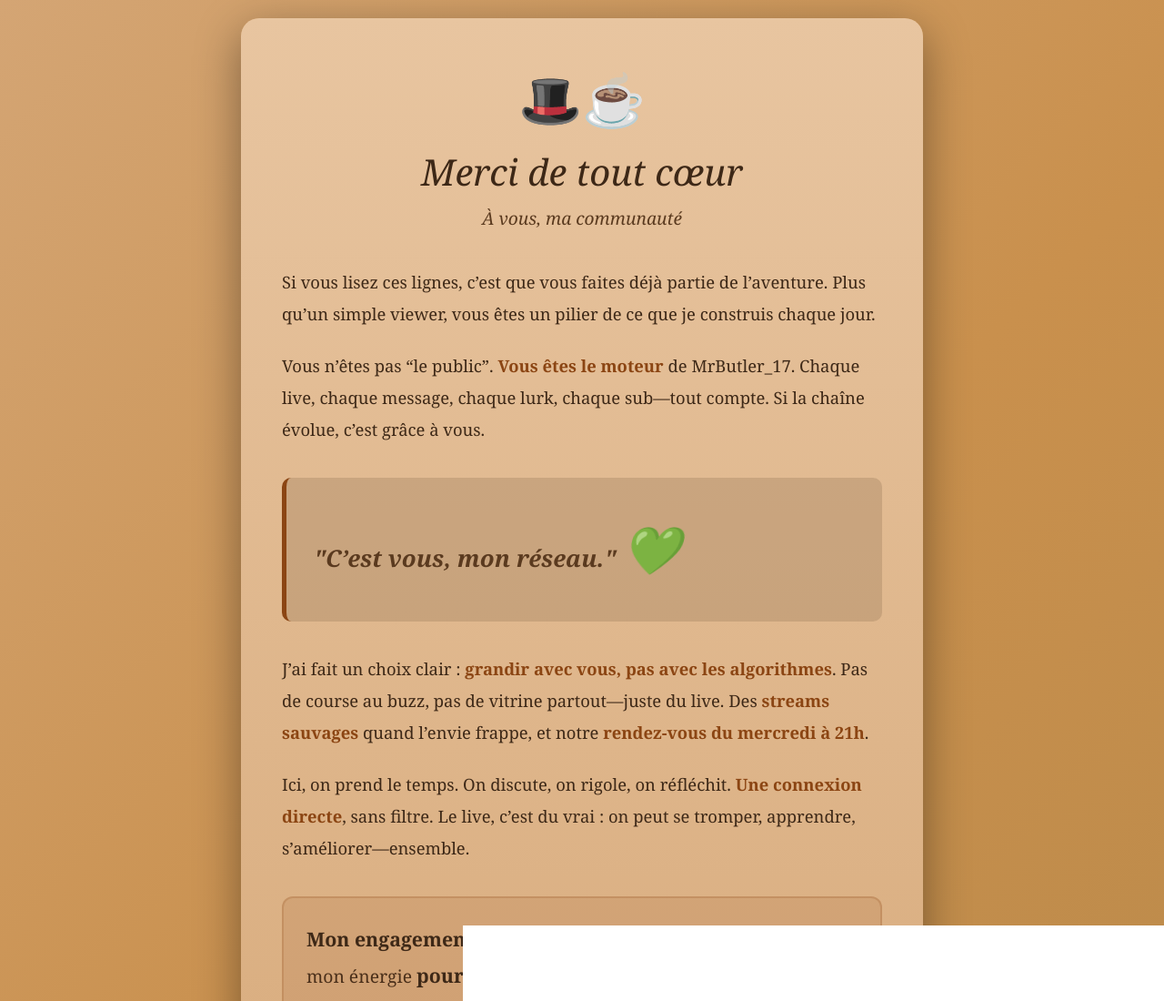
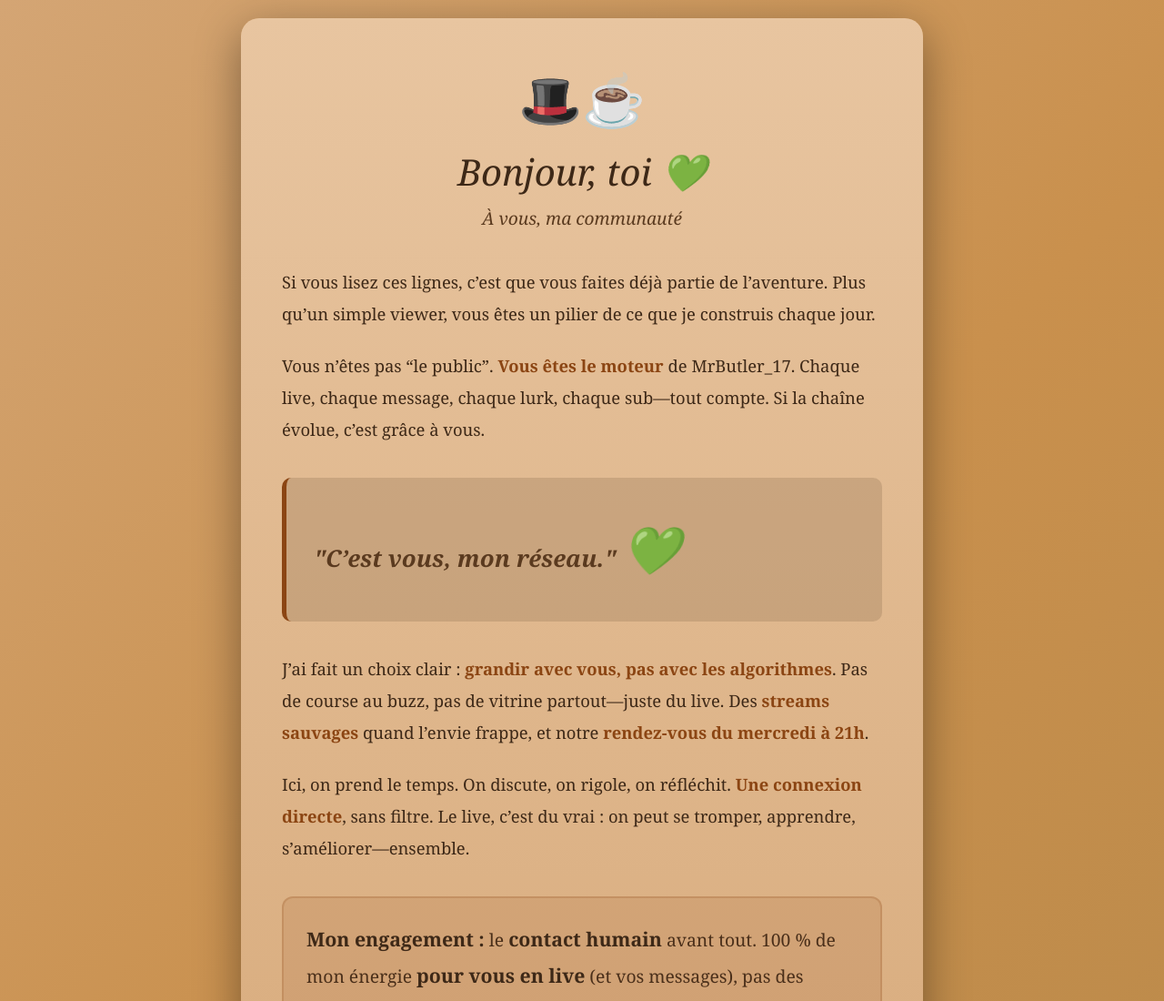
Before and after one commit to Kurstz/Remerciements, a plain HTML site: page index.html in a window 1280 px wide. Shown: the top 1100 px of the page at 91% size. Drawn offline with Linux system fonts and the light colour scheme.

Commit message:
Update index.html

```diff
--- a/index.html
+++ b/index.html
@@ -143,7 +143,7 @@
     <div class="container">
         <div class="header">
             <div class="logo">🎩☕</div>
-            <h1>Merci de tout cœur</h1>
+            <h1>Bonjour, toi 💚</h1>
             <div class="subtitle">À vous, ma communauté</div>
         </div>
 
```
